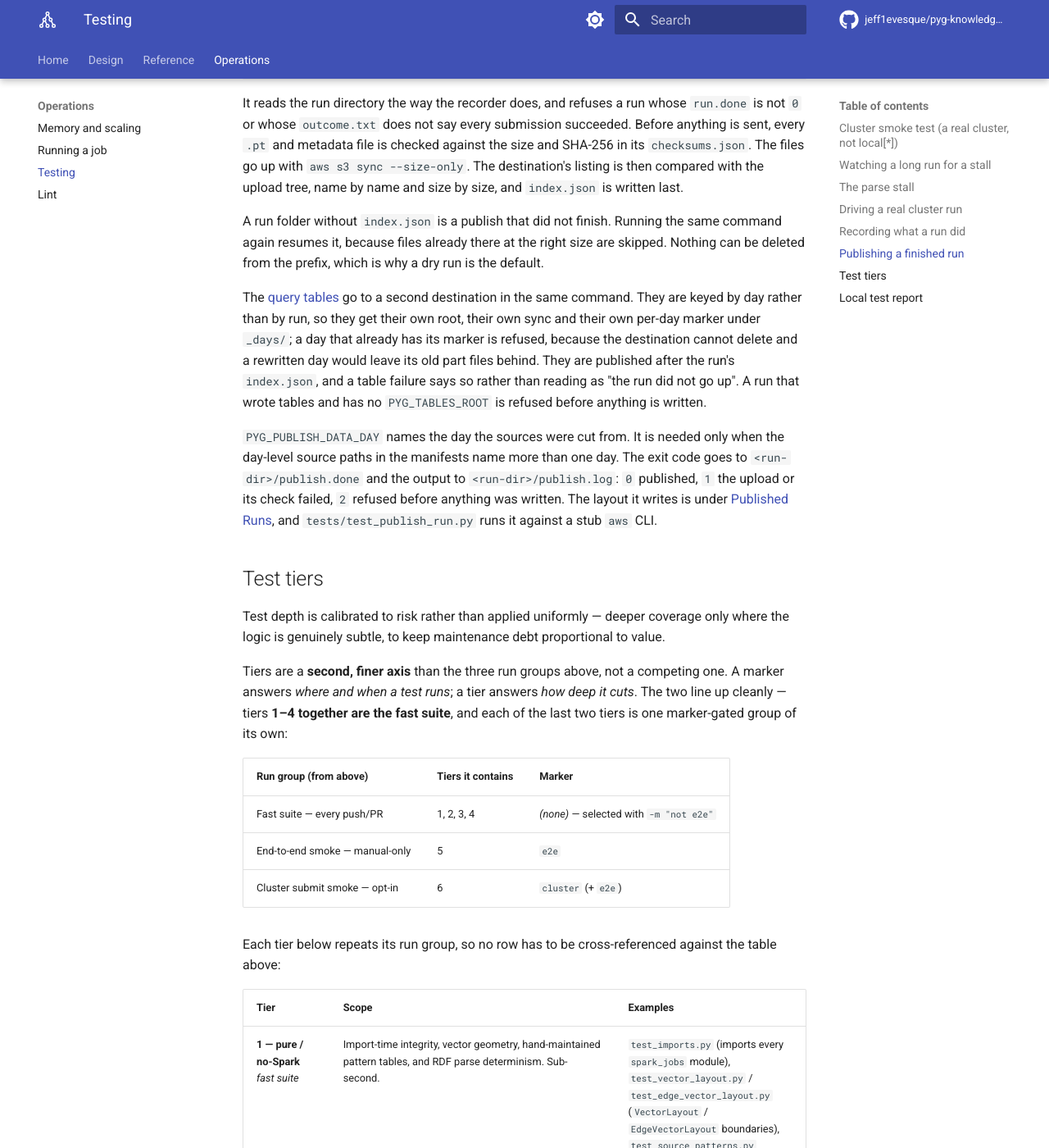
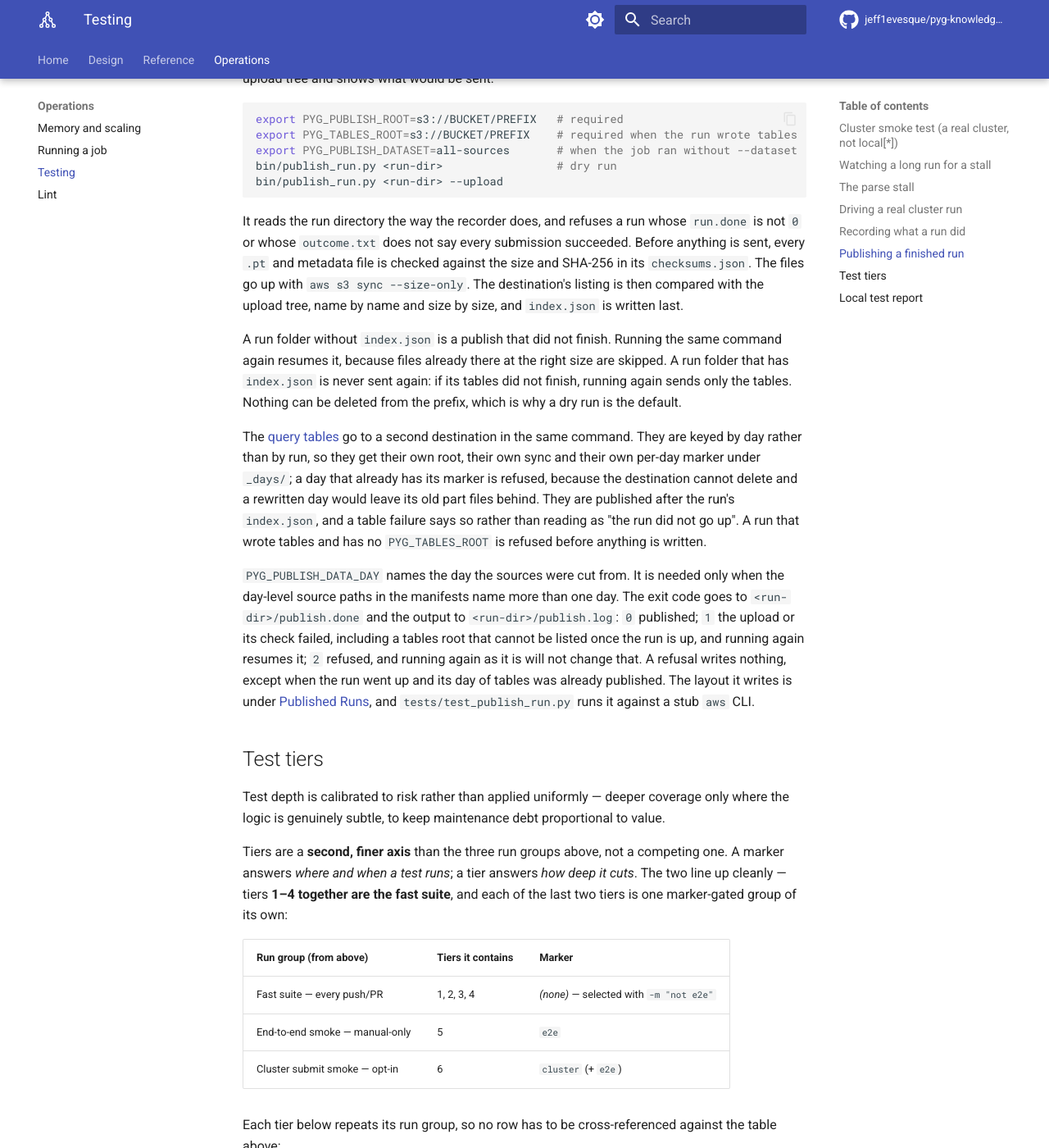
Before and after one commit to jeff1evesque/pyg-knowledge-graph-builder, an MkDocs documentation site: the page built from documentation/operations/testing.md, in a window 1280 px wide and 1400 px high, scrolled down 8389 px. Shown: the whole window at 82% size. Built offline with MkDocs 1.6.1 and Material for MkDocs 9.7.7, drawn with Linux system fonts in a browser that asks for light colours; comment, search, counter and statistics services are not loaded; some of the changed text lies outside the part shown.

Commit message:
#405: testing.md, --data-date on the launcher, and what running publish_run.py again does

```diff
--- a/documentation/operations/testing.md
+++ b/documentation/operations/testing.md
@@ -218,6 +218,13 @@
 [`bin/profiles/extra-checks.example.sh`](https://github.com/jeff1evesque/pyg-knowledge-graph-builder/blob/master/bin/profiles/extra-checks.example.sh).
 The same split as the sizing profiles: what is general is tracked, what
 identifies a deployment is sourced beside it.
+
+`--data-date` names the day the sources are cut from. The launcher exports it as
+`PYG_DATA_YEAR`, `PYG_DATA_MONTH` and `PYG_DATA_DAY` before it reads `env.sh`, as
+it does `RUN_ID`, so one `env.sh` can build its source paths for any day. Without
+the flag the three are unset, even when the calling shell has them, so a day left
+over from an earlier run cannot choose this run's sources. A date that is not a
+real `YYYY-MM-DD` is refused before the run starts.
 
 It starts a 1 Hz network trace on every node ([`bin/netsample.py`](https://github.com/jeff1evesque/pyg-knowledge-graph-builder/blob/master/bin/netsample.py))
 and a cluster sampler locally ([`bin/cluster_sampler.sh`](https://github.com/jeff1evesque/pyg-knowledge-graph-builder/blob/master/bin/cluster_sampler.sh)),
@@ -307,8 +314,9 @@
 
 A run folder without `index.json` is a publish that did not finish. Running the
 same command again resumes it, because files already there at the right size are
-skipped. Nothing can be deleted from the prefix, which is why a dry run is the
-default.
+skipped. A run folder that has `index.json` is never sent again: if its tables did
+not finish, running again sends only the tables. Nothing can be deleted from the
+prefix, which is why a dry run is the default.
 
 The [query tables](../reference/tables.md) go to a second destination in the
 same command. They are keyed by day rather than by run, so they get their own
@@ -322,8 +330,11 @@
 `PYG_PUBLISH_DATA_DAY` names the day the sources were cut from. It is needed only
 when the day-level source paths in the manifests name more than one day. The exit
 code goes to `<run-dir>/publish.done` and the output to `<run-dir>/publish.log`:
-`0` published, `1` the upload or its check failed, `2` refused before anything
-was written. The layout it writes is under
+`0` published; `1` the upload or its check failed, including a tables root that
+cannot be listed once the run is up, and running again resumes it; `2` refused,
+and running again as it is will not change that. A refusal writes nothing, except
+when the run went up and its day of tables was already published. The layout it
+writes is under
 [Published Runs](../reference/outputs.md#published-runs), and
 `tests/test_publish_run.py` runs it against a stub `aws` CLI.
 
```
Also changed, not shown: other parts of documentation/operations/testing.md (+1 -1 lines).
